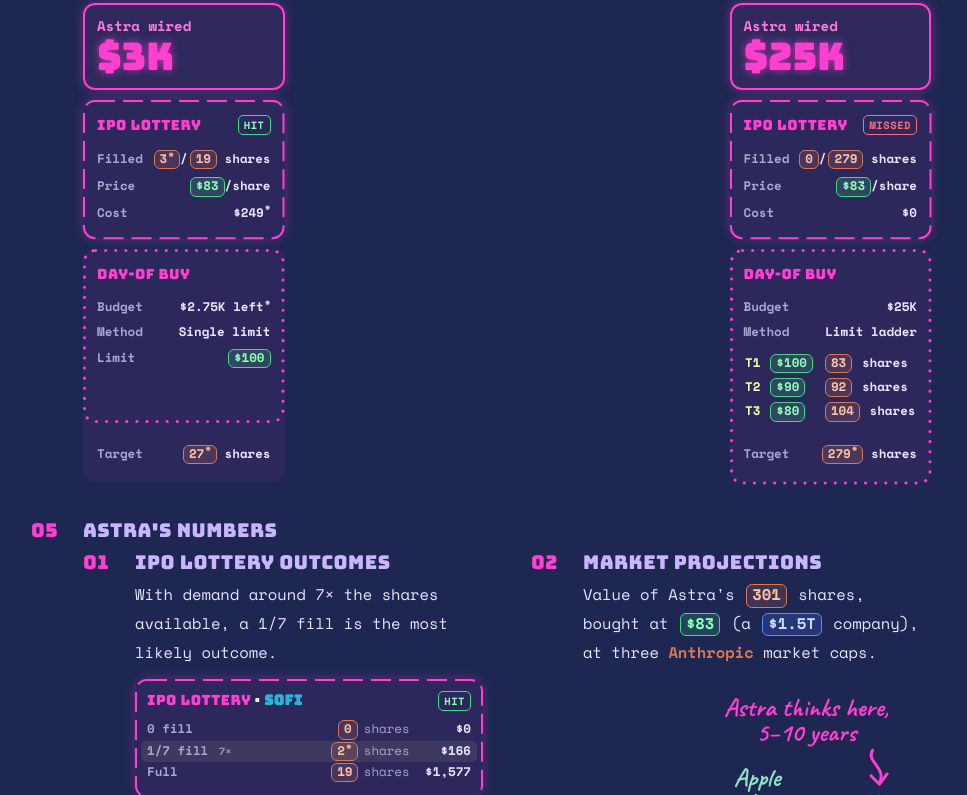
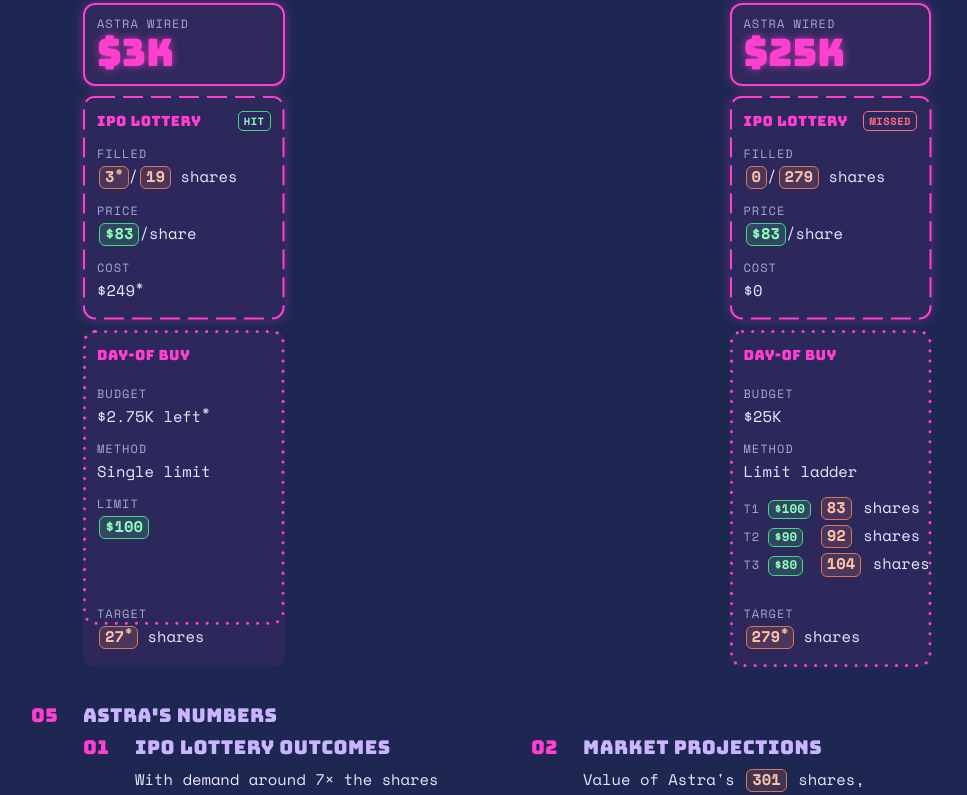
Before and after one commit to findastra/findastra.github.io, a plain HTML site: page anthropic-ipo/index.html in a window 1280 px wide. Shown: the part 1616-2411 px from the top of the page, without its empty margins (133-1100 px from the left). Drawn offline with Linux system fonts and the light colour scheme; no server answers; a script that the page names is missing.

Commit message:
Anthropic IPO guide: every box uses the broker boxes' style (gray capital labels, 15.5px white body) (#161)
Co-authored-by: Claude Opus 5.5 <noreply@anthropic.com>

```diff
--- a/anthropic-ipo/color-key-20261118.css
+++ b/anthropic-ipo/color-key-20261118.css
@@ -327,3 +327,32 @@ body .simval.px { font-size: 16px; }
 .siminp .spin .sp { width: 20px !important; height: 16px !important; font-size: 14px !important; line-height: 16px !important; right: 5px !important; }
 .siminp .spin .sp.up { top: calc(50% - 17px) !important; } .siminp .spin .sp.dn { top: calc(50% + 1px) !important; }
 .siminp input[type=number] { padding-right: 28px !important; }
+/* ===== Astra 2026-11-19: every box uses the broker boxes' style =====
+   gray label: SM 12px regular, #a9a6cf, 1px letter-spacing, capitals
+   white body: SM 15.5px regular, --ink */
+.dc > span,
+.did .plan .pr > span, .did .plan .rung li > b,
+.lc .pr > span,
+.siminp label, .simrow label, .simdrag {
+  font-family: SM, monospace !important; font-size: 12px !important; font-weight: 400 !important;
+  color: #a9a6cf !important; letter-spacing: 1px !important; text-transform: uppercase !important;
+}
+.did .plan .pr > b, .did .plan .rung li > span,
+.lc .pr > b, .lc .pr .c3u,
+.apr .ad, .simtot, .ordc, .apr .ap, .apr .am {
+  font-family: SM, monospace !important; font-size: 15.5px !important; font-weight: 400 !important; line-height: 1.5 !important;
+}
+.did .plan .pr > b, .did .plan .rung li > span, .lc .pr > b, .lc .pr .c3u, .apr .ad, .simtot, .ordc { color: var(--ink) !important; }
+.simtot strong { font-weight: 400 !important; }
+.lc .pr .c4, .lc .pr .c2 { color: var(--ink) !important; }
+/* Astra's boxes (04): label on its own line above the value, like the broker boxes */
+.did .plan .pr { display: block !important; margin-top: 6px; }
+.did .plan .pr > span { display: block !important; text-align: left !important; margin-bottom: 2px; }
+.did .plan .pr > b { display: block !important; text-align: left !important; }
+.did .plan .rung { column-gap: 6px !important; margin-top: 10px !important; }
+/* 05.01 rows: wider number columns for the bigger text */
+.lc .pr { grid-template-columns: 1fr 4ch 7ch 9ch !important; align-items: baseline; }
+.did .plan .pr > b { justify-self: start !important; justify-content: flex-start !important; text-align: left !important; margin-left: 0 !important; }
+.lc .pr { grid-template-columns: 1fr 5ch 7ch 9ch !important; column-gap: 6px !important; }
+.lc .pr .c2 { text-align: right !important; }
+.did .plan .rung { align-items: baseline !important; justify-content: start !important; }
--- a/anthropic-ipo/index.html
+++ b/anthropic-ipo/index.html
@@ -215,7 +215,7 @@ body{padding-bottom:64px}
 .px,.sx,.mc{line-height:1.12!important;padding-top:0!important;padding-bottom:1px!important;margin:1px 2px;vertical-align:baseline}.p,.ex li,.steps>li,.s2sub{line-height:1.85!important}
 .dt{white-space:nowrap;text-decoration:underline;text-decoration-thickness:1.5px;text-underline-offset:3px}
 </style>
-<link rel="stylesheet" href="color-key-20261118.css?v=20261119c">
+<link rel="stylesheet" href="color-key-20261118.css?v=20261119e">
 </head><body>
 <div id="tw"><div id="title" class="stack"><span class="l1">ANTHROPIC IPO</span><span class="l2">ANTHROPIC IPO</span><span class="l3">ANTHROPIC IPO</span></div></div>
 <div class="tagline">THE BEGINNER'S FIELD GUIDE<i>/</i>SHARES<i>/</i>ALLOCATIONS<i>/</i>BROKERS<i>/</i><b class="pk">ASTRA'S ACTUAL INVESTMENT NUMBERS</b></div>
```
